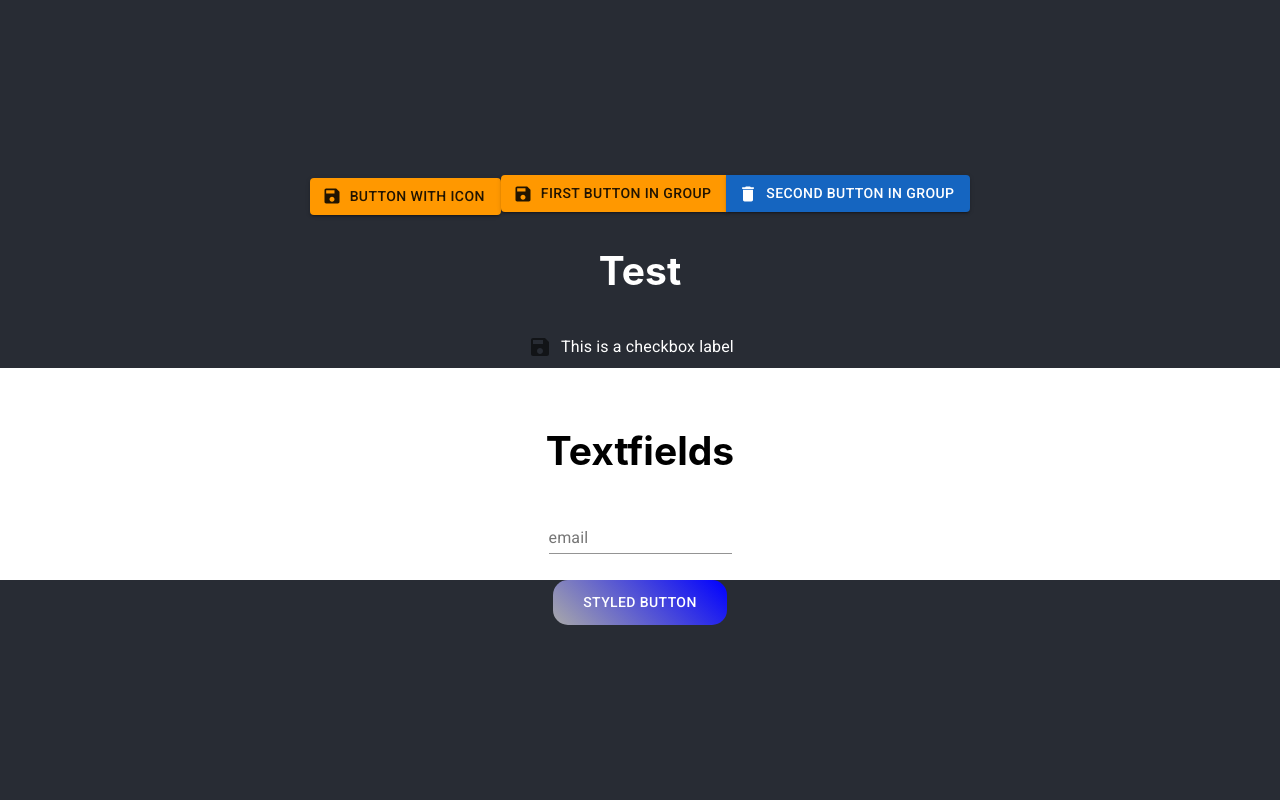
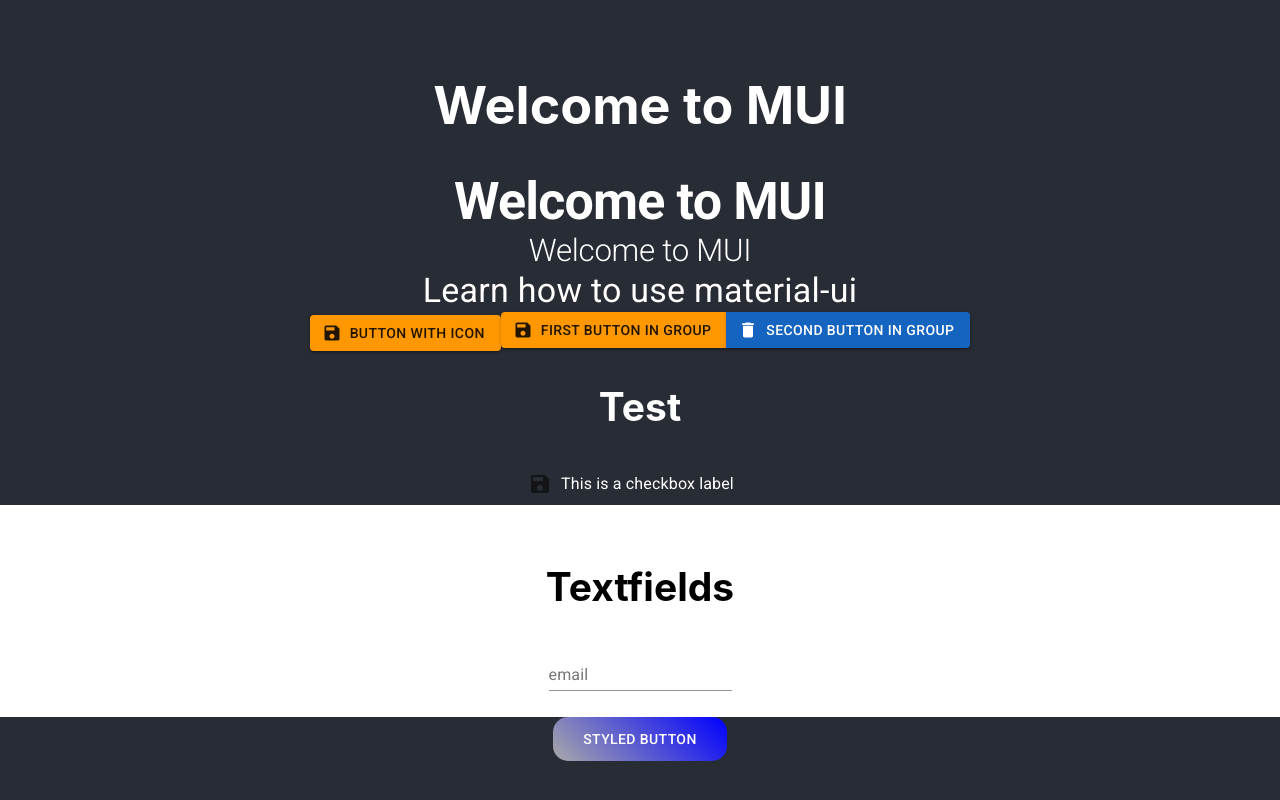
Before and after one commit to facundocristaldo/material-ui-react-boilerpaltes, a React (Create React App) app: page / in a window 1280 px wide. Shown: the top 800 px of the page. Built offline with nearby package versions, Linux system fonts and the light colour scheme.

Commit message:
typography and some cleaning (#6)

```diff
--- a/package.json
+++ b/package.json
@@ -8,6 +8,7 @@
     "@testing-library/jest-dom": "^5.11.9",
     "@testing-library/react": "^11.2.5",
     "@testing-library/user-event": "^12.8.1",
+    "fontsource-roboto": "^4.0.0",
     "react": "^17.0.1",
     "react-dom": "^17.0.1",
     "react-scripts": "4.0.3",
--- a/src/App.js
+++ b/src/App.js
@@ -1,14 +1,23 @@
-import logo from './logo.svg';
 import './App.css';
 //MaterialUI Comopnents
 import Buttons from './components/Buttons'
 import Checkboxes from './components/Checkboxes';
 import Inputs from './components/Inputs';
 import StyledButtons from './components/StyledButtons';
-import { ThemeProvider, createMuiTheme } from '@material-ui/core';
+import { ThemeProvider, createMuiTheme, Typography } from '@material-ui/core';
 import { blue, orange } from '@material-ui/core/colors'
+import 'fontsource-roboto';
 
 const theme = createMuiTheme({
+  typography: {
+    h1: {
+      fontSize: "2em",
+      fontWeight: "bold"
+    },
+    h2: {
+      fontSize: "1.2em"
+    }
+  },
   palette: {
     primary: {
       main: orange[500]
@@ -25,6 +34,17 @@
 
       <div className="App">
         <header className="App-header">
+          <h1>Welcome to MUI</h1>
+          <Typography variant="h1">
+            Welcome to MUI
+          </Typography>
+
+          <Typography variant="h2" component="h1">
+            Welcome to MUI
+          </Typography>
+          <Typography variant="h4">
+            Learn how to use material-ui
+          </Typography>
           <Buttons />
           <Checkboxes />
           <Inputs />
--- a/src/components/StyledButtons.js
+++ b/src/components/StyledButtons.js
@@ -1,7 +1,5 @@
 import React from 'react';
-import { Button, ButtonGroup } from '@material-ui/core';
-import SaveIcon from '@material-ui/icons/Save';
-import DeleteIcon from '@material-ui/icons/Delete';
+import { Button } from '@material-ui/core';
 import { makeStyles } from '@material-ui/core';
 
 const useStyles = makeStyles({
```
Also changed, not shown: 2 other files (tests, documents, lock files or other folders).
